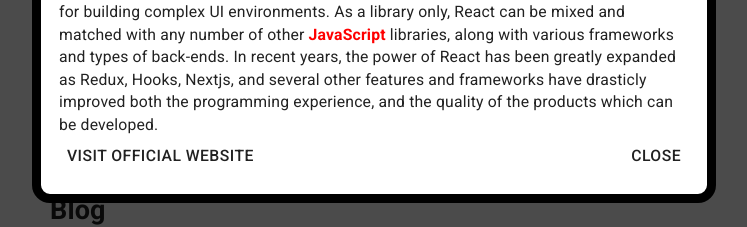
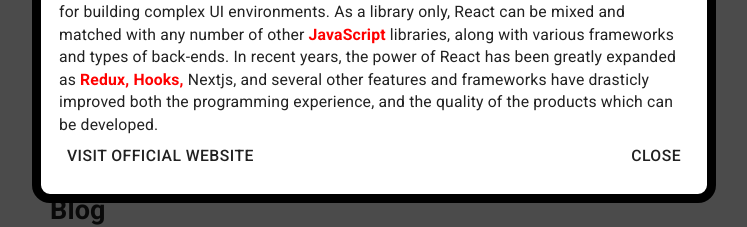
Before and after one commit to choozin/portfolio, a Next.js app: page / in a window 1280 px wide. Both pictures are taken after a click on the element "React". Shown: the part 371-598 px from the top of the page, without its empty margins (266-1013 px from the left). Built offline with nearby package versions, Linux system fonts and the light colour scheme.

Commit message:
Created back button with ability to save history in WhatIsThis? Lookup components

```diff
--- a/components/whatisthis/whatisthis.tsx
+++ b/components/whatisthis/whatisthis.tsx
@@ -131,7 +131,7 @@
             imagePath: 'https://spng.subpng.com/20180604/iqs/kisspng-react-javascript-angularjs-ionic-atom-5b154be64e7965.3537065815281223423214.jpg',
             lookups: [
                 {
-                    label: 'Redux',
+                    label: 'Redux,',
                     topic: 'redux',
                 },
                 {
@@ -139,7 +139,7 @@
                     topic: 'javascript',
                 },
                 {
-                    label: 'Hooks',
+                    label: 'Hooks,',
                     topic: 'hooks',
                 },
             ]
@@ -175,6 +175,7 @@
 
     const [isModalOpen, setIsModalOpen] = useState(false);
     const [currentData, setCurrentData] = useState(topic);
+    const [previousData, setPreviousData] = useState([]);
 
     const getTopicData = (topic) => {
         let topicData = topics[0];
@@ -193,38 +194,11 @@
         let newObjectsArray = []
         const [isLookupWord, setIsLookupWord] = useState(false)
 
-        // returns punctuation at end of string if it exists, otherwise returns false
-        /*const isPunctuated = (word) => {
-
-            let code = word.charCodeAt(word.length-1);
-            if ((code > 32 && code < 48) ||
-                (code > 57 && code < 65) ||
-                (code > 90 && code < 97)) {
-                    console.log('is punctuated: ', word.slice(-1));
-                    return word.slice(-1);
-            } else {
-                return false;
-            }
-        }*/
-
         if (typeof lookups === 'object') {
 
             for (let wordIndex = 0; wordIndex < wordArray.length; wordIndex++) {
 
-                //let currentWord = wordArray[wordIndex];
                 let isLookupWord = false;
-
-                //console.log('pre-formatting: ', wordArray[wordIndex])
-
-                // find out if word is followed by a punctuation mark of some kind
-                // if so, store it and remove it form the word so that it's not included in the string comparison below
-                /*let punctuation = isPunctuated(wordArray[wordIndex]);
-                console.log('punctuation: ', punctuation);
-                console.log('word: ', currentWord);
-                (punctuation !== false) && currentWord.replace(punctuation, '');
-
-                console.log('modifiedWord: ', currentWord)//.replace(punctuation, ''));
-                */
 
                 for (let lookupsIndex = 0; lookupsIndex < lookups.length; lookupsIndex++) {
 
@@ -240,17 +214,11 @@
 
                         newObjectsArray.push(<InternalWITBtn text={lookups[lookupsIndex].label} topic={lookups[lookupsIndex].topic} />)
 
-                        //console.log('isLookup: ', isLookupWord)
-                        //console.log('wordArray[wordIndex]: ', wordArray[wordIndex])
                     }
 
                 }
 
-                // if punctuation was attached to word, put it back on,
-                // attach a space at the beginning
-                //punctuation && newWordsArray.push(punctuation);
                 newWordsArray.push(' ');
-                //punctuation = false;
 
                 !isLookupWord && newWordsArray.push(wordArray[wordIndex]);
                 isLookupWord = false;
@@ -275,7 +243,10 @@
     const InternalWITBtn = ({ text, topic }) => {
 
         return (
-            <span className={classes.WITBtn} onClick={() => { setIsModalOpen(true); getTopicData(topic); }}>
+            <span className={classes.WITBtn} onClick={() => {
+                setIsModalOpen(true);
+                setPreviousData(previousData.length > 0 ? [...previousData, currentData] : [currentData]);
+                getTopicData(topic); }}>
                 {text}
             </span>
         )
@@ -290,7 +261,31 @@
         )
     }
 
+    const goBackBtn = () => {
 
+        switch(previousData.length) {
+            case 0:
+                //
+                setCurrentData([]);
+                setPreviousData([]);
+                break;
+            case 1:
+                //
+                setCurrentData(previousData[previousData.length-1]);
+                setPreviousData([]);
+                break;
+            default:
+                //
+                setCurrentData(previousData[previousData.length-1]);
+
+                let pData = previousData;
+                pData.splice(-1,1);
+                setPreviousData(pData);
+        }
+
+    }
+
+    console.log(previousData);
     return (
         <>
             <span className={classes.WITBtn} onClick={() => { setIsModalOpen(true); getTopicData(topic); }}>
@@ -305,6 +300,7 @@
                             <WITDescription description={currentData.description} lookups={currentData.lookups} />
                         </div>
                         <div className={classes.btnContainer}>
+                            { previousData.length > 0 && <Button onClick={() => goBackBtn()}>Back</Button> }
                             <Link href={currentData.url}>
                                 <Button>Visit Official Website</Button>
                             </Link>
```
